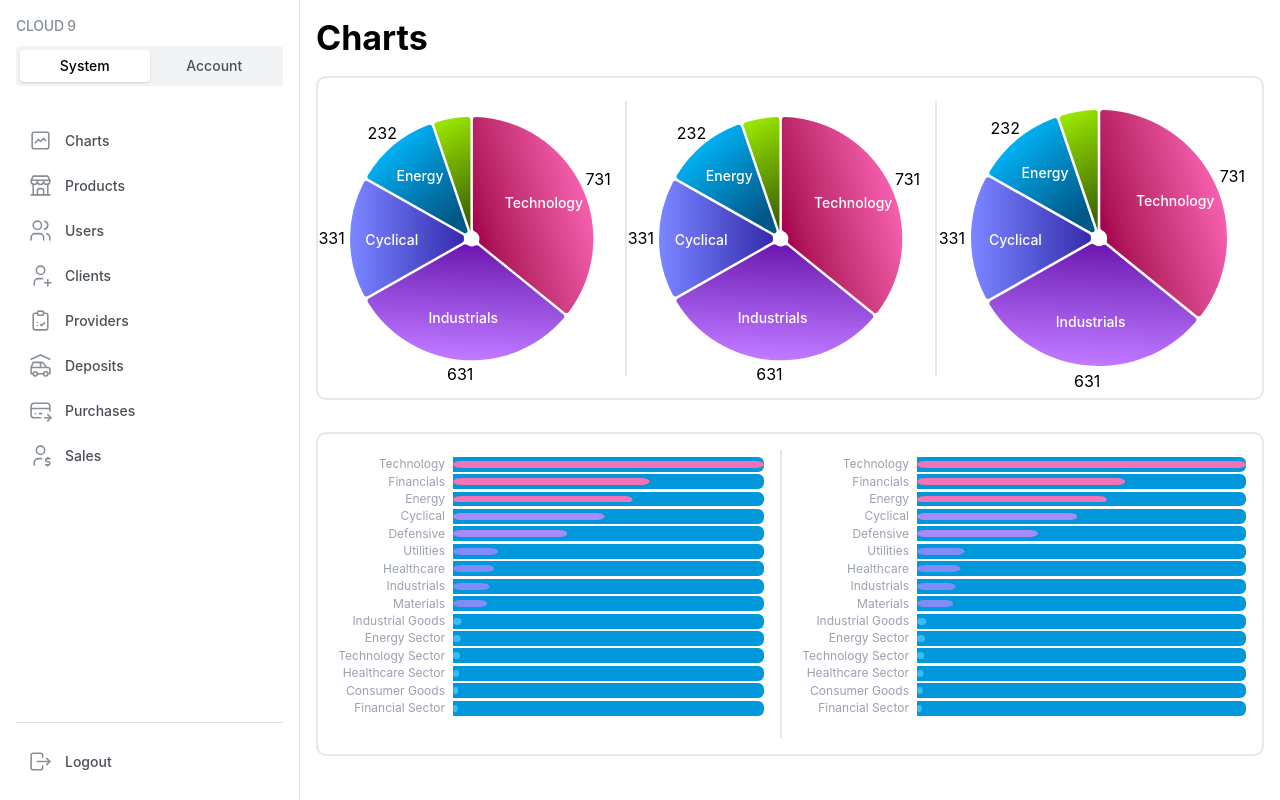
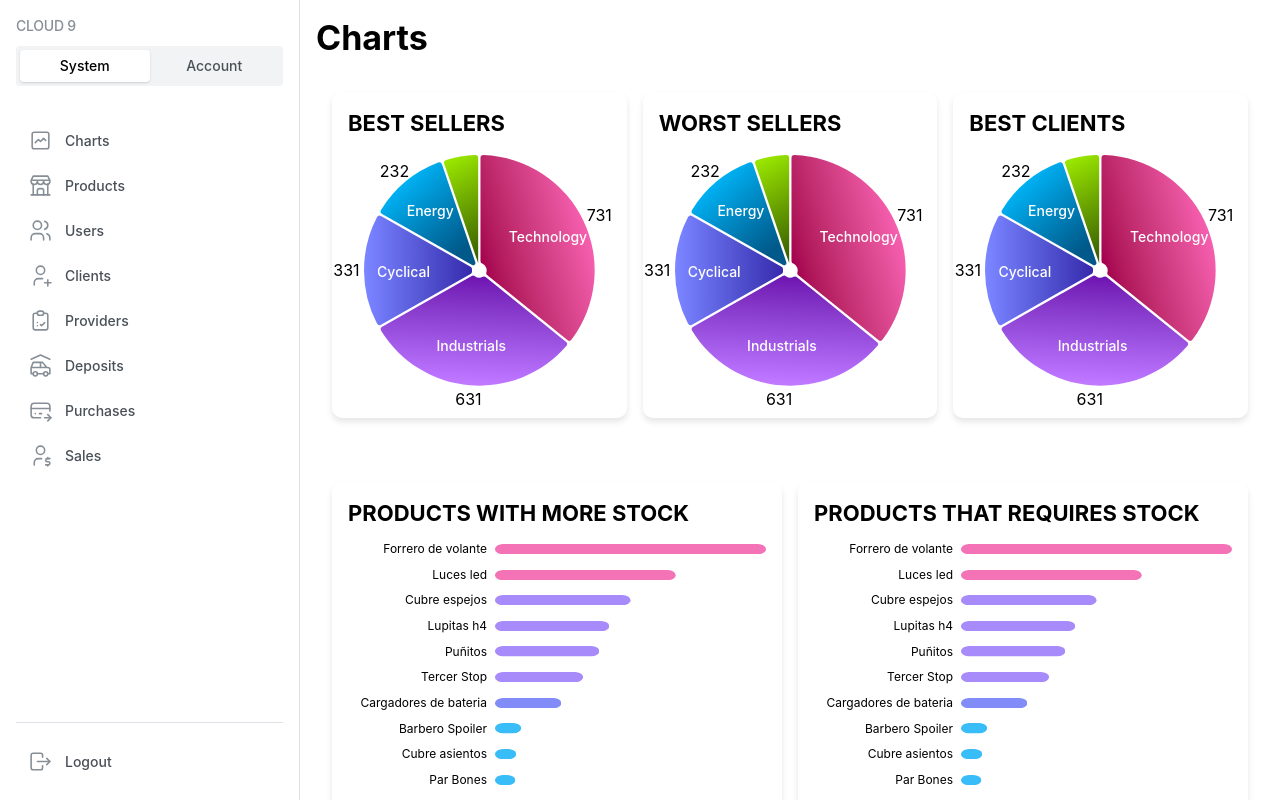
Before and after one commit to ariannagutirrzz/dinoco-front, a React (Vite) app: page /charts in a window 1280 px wide. Built offline with nearby package versions, Linux system fonts and the light colour scheme; sample sign-in values are in the browser's storage.

Commit message:
feat: enhance chart components with improved styling and updated data labels

```diff
--- a/src/components/Charts/BarChartHorizontal.jsx
+++ b/src/components/Charts/BarChartHorizontal.jsx
@@ -4,21 +4,16 @@ import { ClientTooltip, TooltipContent, TooltipTrigger } from "./ClientTooltip";
 import { useProducts } from "../../hooks/useProducts";
 
 const data = [
-  { key: "Technology", value: 40},
-  { key: "Financials", value: 25.3 },
-  { key: "Energy", value: 23.1 },
-  { key: "Cyclical", value: 19.5 },
-  { key: "Defensive", value: 14.7 },
-  { key: "Utilities", value: 5.8 },
-  { key: "Healthcare", value: 5.3 },
-  { key: "Industrials", value: 4.7 },
-  { key: "Materials", value: 4.4 },
-  { key: "Industrial Goods", value: 1.1 },
-  { key: "Energy Sector", value: 1.0 },
-  { key: "Technology Sector", value: 0.9 },
-  { key: "Healthcare Sector", value: 0.8 },
-  { key: "Consumer Goods", value: 0.7 },
-  { key: "Financial Sector", value: 0.6 },
+  { key: "Luces led", value: 40},
+  { key: "Lupitas h4", value: 25.3 },
+  { key: "Puñitos", value: 23.1 },
+  { key: "Tercer Stop", value: 19.5 },
+  { key: "Cargadores de bateria", value: 14.7 },
+  { key: "Barbero Spoiler", value: 5.8 },
+  { key: "Forrero de volante", value: 60 },
+  { key: "Cubre asientos", value: 4.7 },
+  { key: "Par Bones", value: 4.5 },
+  { key: "Cubre espejos", value: 30 },
 ].sort((a, b) => b.value - a.value);
 
 export default function BarChartHorizontal() {
@@ -96,12 +91,11 @@ export default function BarChartHorizontal() {
                     transform: "translateY(-4px)",
                     borderRadius: "0 6px 6px 0",
                   }}
-                  className="absolute bg-[#0098da]"
                 />
               </TooltipTrigger>
               <TooltipContent>
-                <div>{d.key}</div>
-                <div className="text-gray-500 text-sm">{d.value}</div>
+                <div className="text-white">{d.key}</div>
+                <div className="text-white">{d.value}</div>
               </TooltipContent>
             </ClientTooltip>
           );
@@ -166,7 +160,7 @@ export default function BarChartHorizontal() {
               left: "0",
               top: `${yScale(entry.key) + yScale.bandwidth() / 2}%`,
             }}
-            className="absolute text-xs text-gray-400 -translate-y-1/2 w-full text-right pr-2"
+            className="absolute text-xs text-black -translate-y-1/2 w-full text-right pr-2"
           >
             {entry.key}
           </span>
--- a/src/pages/Charts.jsx
+++ b/src/pages/Charts.jsx
@@ -13,19 +13,39 @@ export default function Charts() {
           display: "grid",
           gridTemplateColumns: "1fr 1fr 1fr",
           gap: "1rem",
-          border: "2px solid #e5e7eb",
-          borderRadius: "10px",
           padding: "1rem",
           marginTop: "1rem",
         }}
       >
-        <div style={{ borderRight: "2px solid #e5e7eb", paddingRight: "1rem" }}>
+        <div
+          style={{
+            boxShadow: "0 4px 6px rgba(0, 0, 0, 0.1)",
+            borderRadius: "10px",
+            padding: "1rem",
+          }}
+        >
+          <Title order={3}>BEST SELLERS</Title>
           <PieChartLabels />
         </div>
-        <div style={{ borderRight: "2px solid #e5e7eb", paddingRight: "1rem" }}>
+        <div
+          style={{
+            boxShadow: "0 4px 6px rgba(0, 0, 0, 0.1)",
+            borderRadius: "10px",
+            padding: "1rem",
+          }}
+        >
+         <Title order={3}>WORST SELLERS</Title>
+
           <PieChartLabels />
         </div>
-        <div>
+        <div
+          style={{
+            boxShadow: "0 4px 6px rgba(0, 0, 0, 0.1)",
+            borderRadius: "10px",
+            padding: "1rem",
+          }}
+        >
+           <Title order={3}>BEST CLIENTS</Title>
           <PieChartLabels />
         </div>
       </Group>
@@ -37,15 +57,29 @@ export default function Charts() {
           display: "grid",
           gridTemplateColumns: "1fr 1fr",
           gap: "1rem",
-          border: "2px solid #e5e7eb",
-          borderRadius: "10px",
           padding: "1rem",
         }}
       >
-        <div style={{ borderRight: "2px solid #e5e7eb", paddingRight: "1rem" }}>
+        <div
+          style={{
+            boxShadow: "0 4px 6px rgba(0, 0, 0, 0.1)",
+            borderRadius: "10px",
+            padding: "1rem",
+          }}
+        >
+                    <Title order={3}>PRODUCTS WITH MORE STOCK</Title>
+
           <BarChartHorizontal />
         </div>
-        <div>
+        <div
+          style={{
+            boxShadow: "0 4px 6px rgba(0, 0, 0, 0.1)",
+            borderRadius: "10px",
+            padding: "1rem",
+          }}
+        >
+                    <Title order={3}>PRODUCTS THAT REQUIRES STOCK</Title>
+
           <BarChartHorizontal />
         </div>
       </Group>
--- a/src/pages/Products.jsx
+++ b/src/pages/Products.jsx
@@ -10,35 +10,48 @@ import {
   Center,
   Card,
   Skeleton,
+  Modal,
+  TextInput,
+  NumberInput,
 } from "@mantine/core";
 import { useProducts } from "../hooks/useProducts";
 import { useState } from "react";
 import { useDeleteModal } from "../hooks/useDeleteModal";
 import { ConfirmationModal } from "../components/Modals/ConfirmationModal";
-import { IconBuildingStore, IconMoodEmpty, IconAlertCircle } from "@tabler/icons-react";
+import { IconMoodEmpty, IconAlertCircle, IconEye, IconPlus } from "@tabler/icons-react";
 import { notifications } from "@mantine/notifications";
+import { useDisclosure } from "@mantine/hooks";
 
 export default function Products() {
   const [currentPage, setCurrentPage] = useState(1);
-  const itemsPerPage = 15;
+  const itemsPerPage = 12;
 
   const {
     data,
     isFetching,
     isErrorFetch,
-    // errorMessage,
     deleteProduct,
     isDeleting,
   } = useProducts();
 
-  const { deletingId, opened, close, handleDelete, confirmDelete } =
-    useDeleteModal();
+  const { deletingId, opened, close, handleDelete, confirmDelete } = useDeleteModal();
+
+  // Modal for creating a product
+  const [createModalOpened, { open: openCreateModal, close: closeCreateModal }] = useDisclosure(false);
+  const [newProduct, setNewProduct] = useState({
+    name: "",
+    price: 0,
+    quantity: 0,
+    id_deposit: "",
+    sales_unit: "",
+    category: "",
+  });
 
   // Show error notification if there's an error
   if (isErrorFetch) {
     notifications.show({
       title: "Error",
-      message: "Failed to fetch sales. Please try again later.",
+      message: "Failed to fetch products. Please try again later.",
       color: "red",
       icon: <IconAlertCircle size={18} />,
     });
@@ -52,24 +65,37 @@ export default function Products() {
           <Group justify="center" align="center">
             <IconMoodEmpty size={48} color="gray" />
             <Text size="xl">
-              No sales found. Start by adding a new sale!
+              No products found. Start by adding a new product!
             </Text>
           </Group>
         </Card>
       </Center>
     );
   }
+
   const totalPages = Math.ceil((data?.length || 0) / itemsPerPage);
   const paginatedData = data?.slice(
     (currentPage - 1) * itemsPerPage,
     currentPage * itemsPerPage
   );
 
+  // Handle form submission for creating a product
+  const handleCreateProduct = () => {
+    // Add your logic to create the product here
+    console.log("New Product:", newProduct);
+    closeCreateModal();
+  };
+
   return (
     <Stack align="center" overflow="hidden" pos="relative">
-      <Group justify="center" align="center">
+      <Group justify="space-between" align="center" style={{ width: "100%" }}>
         <Title order={1}>Products</Title>
-        <IconBuildingStore size="32px"/>
+        <Button
+          leftSection={<IconPlus size={18} />}
+          onClick={openCreateModal}
+        >
+          Create Product
+        </Button>
       </Group>
 
       {/* Skeleton Loading State */}
@@ -77,7 +103,7 @@ export default function Products() {
         <Table striped highlightOnHover withTableBorder>
           <Table.Thead>
             <Table.Tr>
-              {[...Array(1)].map((_, index) => (
+              {[...Array(8)].map((_, index) => (
                 <Table.Th key={index}>
                   <Skeleton height={20} width="100%" />
                 </Table.Th>
@@ -85,9 +111,9 @@ export default function Products() {
             </Table.Tr>
           </Table.Thead>
           <Table.Tbody>
-            {[...Array(16)].map((_, rowIndex) => (
+            {[...Array(5)].map((_, rowIndex) => (
               <Table.Tr key={rowIndex}>
-                {[...Array(1)].map((_, colIndex) => (
+                {[...Array(8)].map((_, colIndex) => (
                   <Table.Td key={colIndex}>
                     <Skeleton height={20} width="100%" />
                   </Table.Td>
@@ -105,40 +131,54 @@ export default function Products() {
               <Table.Th>Name</Table.Th>
               <Table.Th>Price</Table.Th>
               <Table.Th>Quantity</Table.Th>
-            <Table.Th>Expire Date</Table.Th>
               <Table.Th>Deposit</Table.Th>
               <Table.Th>Sale Unit</Table.Th>
-            <Table.Th>Category</Table.Th>
-            <Table.Th>Actions</Table.Th>
+              {/* <Table.Th>Category</Table.Th> */}
+              <Table.Th style={{ alignContent: "center", justifySelf:"center",
+                display: "flex", justifyContent: "center", alignItems: "center"
+              }}>Actions</Table.Th>
             </Table.Tr>
           </Table.Thead>
-
           <Table.Tbody>
             {paginatedData?.map((product, index) => (
               <Table.Tr key={product.id}>
-              <Table.Td>
-                {(currentPage - 1) * itemsPerPage + index + 1}
-              </Table.Td>
+                <Table.Td>{(currentPage - 1) * itemsPerPage + index + 1}</Table.Td>
                 <Table.Td>{product.name}</Table.Td>
                 <Table.Td>${product.price}</Table.Td>
-              <Table.Td>{product.quantity}</Table.Td>
-              <Table.Td>{product.expire_date}</Table.Td>
+                <Table.Td >{product.quantity}</Table.Td>
                 <Table.Td>{product.id_deposit}</Table.Td>
                 <Table.Td>{product.sales_unit}</Table.Td>
-              <Table.Td>{product.category}</Table.Td>
-              <Table.Td>
+                {/* <Table.Td>{product.category}</Table.Td> */}
+                <Table.Td style={{ alignContent: "center", justifySelf:"center",
+                display: "flex", justifyContent: "center", alignItems: "center"
+              }}>
+                  <Group gap="xs">
+                    <Button
+                      variant="outline"
+                      size="xs"
+                      leftSection={<IconEye size={14} />}
+                      onClick={() => {
+                        // Add logic to view details
+                        console.log("View details for product:", product.id);
+                      }}
+                    >
+                      View
+                    </Button>
                     <Button
                       color="red"
+                      size="xs"
                       onClick={() => handleDelete(product.id)}
                       loading={deletingId === product.id && isDeleting}
                     >
                       Delete
                     </Button>
+                  </Group>
                 </Table.Td>
               </Table.Tr>
             ))}
           </Table.Tbody>
-      </Table>)}
+        </Table>
+      )}
 
       {/* Pagination */}
       <Box>
@@ -162,6 +202,46 @@ export default function Products() {
         cancelColor="gray"
         size="sm"
       />
+
+      {/* Create Product Modal */}
+      <Modal opened={createModalOpened} onClose={closeCreateModal} title="Create Product">
+        <Stack>
+          <TextInput
+            label="Name"
+            value={newProduct.name}
+            onChange={(e) => setNewProduct({ ...newProduct, name: e.target.value })}
+            required
+          />
+          <NumberInput
+            label="Price"
+            value={newProduct.price}
+            onChange={(value) => setNewProduct({ ...newProduct, price: value })}
+            required
+          />
+          <NumberInput
+            label="Quantity"
+            value={newProduct.quantity}
+            onChange={(value) => setNewProduct({ ...newProduct, quantity: value })}
+            required
+          />
+          <TextInput
+            label="Deposit"
+            value={newProduct.id_deposit}
+            onChange={(e) => setNewProduct({ ...newProduct, id_deposit: e.target.value })}
+          />
+          <TextInput
+            label="Sales Unit"
+            value={newProduct.sales_unit}
+            onChange={(e) => setNewProduct({ ...newProduct, sales_unit: e.target.value })}
+          />
+          <TextInput
+            label="Category"
+            value={newProduct.category}
+            onChange={(e) => setNewProduct({ ...newProduct, category: e.target.value })}
+          />
+          <Button onClick={handleCreateProduct}>Create</Button>
+        </Stack>
+      </Modal>
     </Stack>
   );
 }
```
Lines whose indentation alone changed are shown as unchanged.
